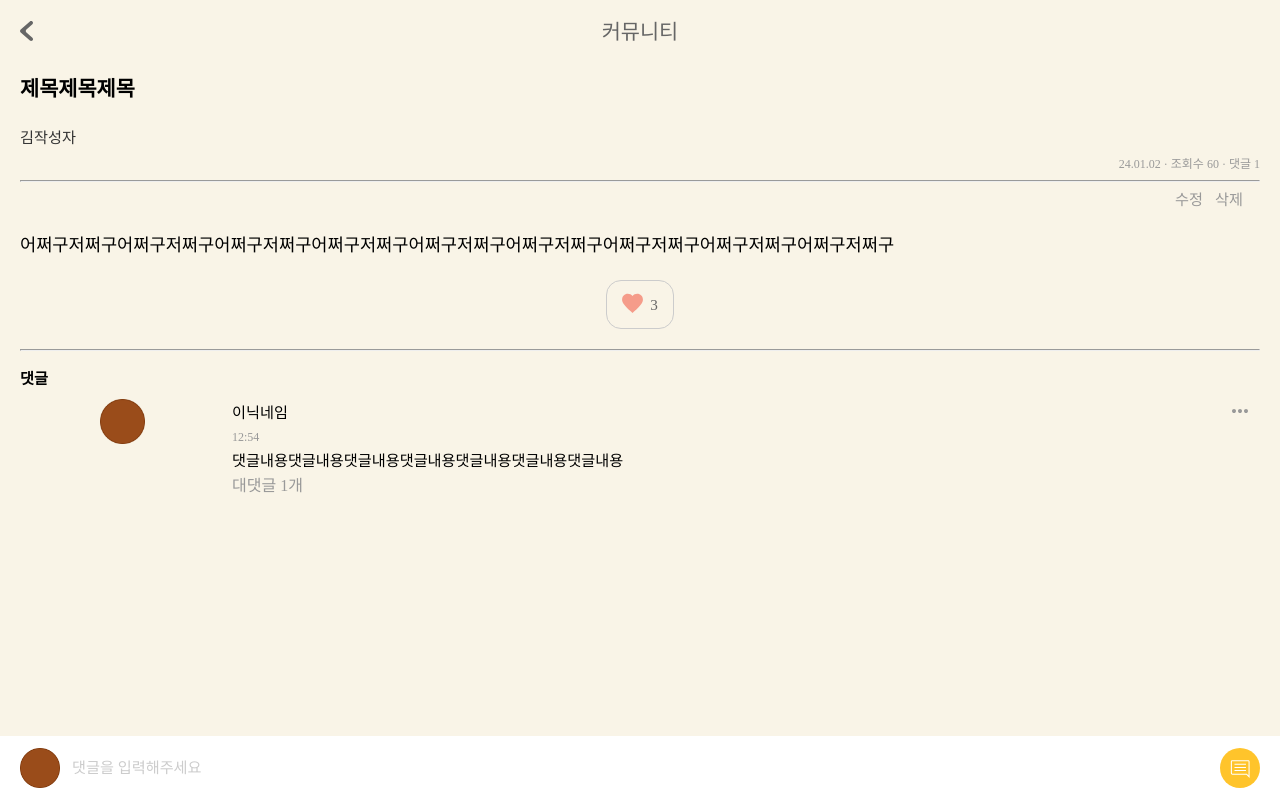
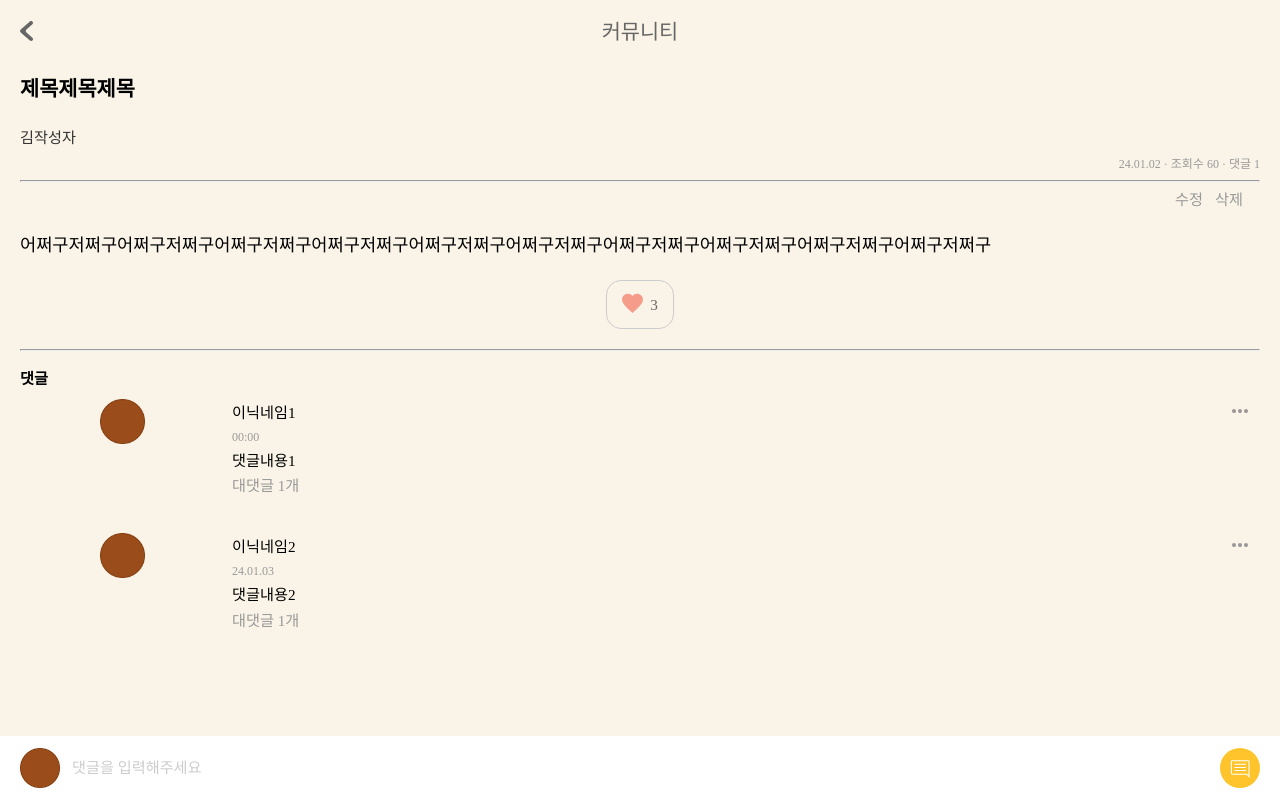
Before and after one commit to coffein-doctor/MST, a Next.js app in the folder mst/: page /community/1 in a window 1280 px wide. Built offline with nearby package versions, Linux system fonts and the light colour scheme; a web font is replaced by a local one.

Commit message:
[FEAT] getFormattedTimeStamp 함수 분리

```diff
--- a/mst/src/app/(mainpage)/community/[id]/page.tsx
+++ b/mst/src/app/(mainpage)/community/[id]/page.tsx
@@ -5,21 +5,75 @@ import BasicTopBar from "@/components/common/TopBar/BasicTopBar";
 import { css } from "@emotion/react";
 import BrownCircle from "../../../../assets/png/BrownCircle.png";
 import Image from "next/image";
+import { useState } from "react";
+import getFormattedTimestamp from "@/utils/getFormattedTimeStamp";
 
 interface CommunityParams {
   params: { id: number };
 }
+
+interface Post {
+  title: string;
+  user: string;
+  date: string;
+  views: number;
+  comments: number;
+  content: string;
+  likes: number;
+}
+
+interface Comment {
+  id: number;
+  username: string;
+  dateTime: string;
+  content: string;
+}
+
+const dummyPost: Post = {
+  title: "제목제목제목",
+  user: "김작성자",
+  date: "2024-01-02T00:00:00+00:00",
+  views: 60,
+  comments: 1,
+  content:
+    "어쩌구저쩌구어쩌구저쩌구어쩌구저쩌구어쩌구저쩌구어쩌구저쩌구어쩌구저쩌구어쩌구저쩌구어쩌구저쩌구어쩌구저쩌구어쩌구저쩌구",
+  likes: 3,
+};
+
+const dummyComments: Comment[] = [
+  {
+    id: 1,
+    username: "이닉네임1",
+    dateTime: "2024-04-01T00:00:00+00:00",
+    content: "댓글내용1",
+  },
+  {
+    id: 2,
+    username: "이닉네임2",
+    dateTime: "2024-01-03T00:00:00+00:00",
+    content: "댓글내용2",
+  },
+];
+
 export default function PostDetail({ params: { id } }: CommunityParams) {
+  const formattedDate = getFormattedTimestamp(dummyPost.date);
+
+  const [isComment, setIsComment] = useState(true);
+
+  const handleReplyInput = () => {
+    setIsComment(!isComment);
+  };
+
   return (
     <div>
       <BasicTopBar content="커뮤니티" />
       <div css={postInfoWrapperCSS}>
-        <div css={postTitleCSS}>제목제목제목</div>
-        <div css={postUserCSS}>김작성자</div>
+        <div css={postTitleCSS}>{dummyPost.title}</div>
+        <div css={postUserCSS}>{dummyPost.user}</div>
         <div css={postInfoCSS}>
-          <span>{"24.01.02"} · </span>
-          <span>조회수 {"60"} · </span>
-          <span>댓글 {"1"}</span>
+          <span>{formattedDate} · </span>
+          <span>조회수 {dummyPost.views} · </span>
+          <span>댓글 {dummyPost.comments}</span>
         </div>
       </div>
       <hr css={hrCSS} />
@@ -29,13 +83,11 @@ export default function PostDetail({ params: { id } }: CommunityParams) {
           <div css={[editDeleteBtnCSS, { marginRight: "12px" }]}>수정</div>
           <div css={[editDeleteBtnCSS, { marginRight: "17px" }]}>삭제</div>
         </div>
-        <p css={postContentCSS}>
-          어쩌구저쩌구어쩌구저쩌구어쩌구저쩌구어쩌구저쩌구어쩌구저쩌구어쩌구저쩌구어쩌구저쩌구어쩌구저쩌구어쩌구저쩌구
-        </p>
+        <p css={postContentCSS}>{dummyPost.content}</p>
         <div css={likedBtnWrapperCSS}>
           <div css={likedBtnCSS}>
             <div css={likedBtnIconCSS}>{FULLHEART}</div>
-            <div css={likedBtnContentCSS}>3</div>
+            <div css={likedBtnContentCSS}>{dummyPost.likes}</div>
           </div>
         </div>
       </div>
@@ -44,14 +96,27 @@ export default function PostDetail({ params: { id } }: CommunityParams) {
       <div>
         <div css={commentTitleCSS}>댓글</div>
         <div>
-          <CommentSet />
+          {dummyComments.map((item) => (
+            <CommentSet
+              key={item.id}
+              username={item.username}
+              dateTime={item.dateTime}
+              content={item.content}
+              handleReplyInput={handleReplyInput}
+            />
+          ))}
         </div>
       </div>
-			<div css={emptyCommentCSS}/>
+      <div css={emptyCommentCSS} />
       {/* 댓글 입력창 */}
       <div css={commentInputWrapperCSS}>
         <Image src={BrownCircle} alt="프로필사진" css={profileImgCSS} />
-        <input css={amountInputContentCSS} placeholder="댓글을 입력해주세요" />
+        <input
+          css={amountInputContentCSS}
+          placeholder={
+            isComment ? "댓글을 입력해주세요" : "대댓글을 입력해주세요"
+          }
+        />
         <button css={commentBtnWrapperCSS}>{CHAT}</button>
       </div>
     </div>
@@ -178,7 +243,6 @@ const commentBtnWrapperCSS = css`
   align-items: center;
 `;
 
-
 const emptyCommentCSS = css`
   height: 64px;
 `;
--- /dev/null
+++ b/mst/src/components/Community/Comment/CommentEditModal.tsx
@@ -0,0 +1,58 @@
+import { THREEDOT } from "@/assets/icons";
+import { css } from "@emotion/react";
+import { useState } from "react";
+
+interface CommentEditModalProps {
+  toggleOpenModal: boolean;
+  isModalOpen: boolean;
+}
+
+export default function CommentEditModal() {
+
+  const [isModalOpen, setIsModalOpen] = useState(false);
+
+
+  const toggleOpenModal = () => {
+    setIsModalOpen(!isModalOpen);
+  };
+
+	const toChangeInput =()=> {
+
+	}
+
+  return (
+    <div css={editDeleteModalBtnCSS}>
+      <div onClick={toggleOpenModal}>
+        {/* THREEDOT 아이콘 클릭 시 수정삭제 옵션을 보여줌 */}
+        {THREEDOT}
+      </div>
+      {/* 수정삭제 옵션 */}
+      {isModalOpen && (
+        <div css={editDeleteModalWrapperCSS}>
+          <div onClick={toChangeInput} css={editDeleteBtnCSS}>수정</div>
+          <div css={editDeleteBtnCSS}>삭제</div>
+        </div>
+      )}
+    </div>
+  );
+}
+
+const editDeleteModalBtnCSS = css`
+  position: relative;
+`;
+
+const editDeleteModalWrapperCSS = css`
+  position: absolute;
+  top: 100%;
+  right: 0;
+  width: 70px;
+  border-radius: 15px;
+  background-color: var(--default-white-color);
+  font-size: var(--font-size-h5);
+  color: var(--gray-color-3);
+`;
+
+const editDeleteBtnCSS = css`
+  padding: 10px 18px;
+  height: 34px;
+`;
--- a/mst/src/components/Community/Comment/CommentSet.tsx
+++ b/mst/src/components/Community/Comment/CommentSet.tsx
@@ -2,19 +2,28 @@ import { css } from "@emotion/react";
 import { useState } from "react";
 import Image from "next/image";
 import BrownCircle from "../../../assets/png/BrownCircle.png";
-import { THREEDOT } from "@/assets/icons";
 import ReplySet from "./ReplySet";
+import CommentEditModal from "./CommentEditModal";
+import getFormattedTimestamp from "@/utils/getFormattedTimeStamp";
 
-export default function CommentSet() {
+interface CommentSetProps {
+  username: string;
+  dateTime: string;
+  content: string;
+  handleReplyInput: () => void;
+}
+
+export default function CommentSet({
+  username,
+  dateTime,
+  content,
+  handleReplyInput,
+}: CommentSetProps) {
+  const formattedDate = getFormattedTimestamp(dateTime);
   const [isReplyOpen, setIsReplyOpen] = useState(false);
-  const [isModalOpen, setIsModalOpen] = useState(false);
-
   const toggleOpenReply = () => {
     setIsReplyOpen(!isReplyOpen);
-  };
-
-  const toggleOpenModal = () => {
-    setIsModalOpen(!isModalOpen);
+    handleReplyInput();
   };
 
   return (
@@ -24,27 +33,13 @@ export default function CommentSet() {
       </div>
       <div css={commentContentWrapperCSS}>
         <div css={commentUpsideWrapperCSS}>
-          <div css={commentUserCSS}>이닉네임</div>
-          <div css={editDeleteModalBtnCSS}>
-            <div onClick={toggleOpenModal}>
-              {/* THREEDOT 아이콘 클릭 시 수정삭제 옵션을 보여줌 */}
-              {THREEDOT}
-            </div>
-            {/* 수정삭제 옵션 */}
-            {isModalOpen && (
-              <div css={editDeleteModalWrapperCSS}>
-                <div css={editDeleteBtnCSS}>수정</div>
-                <div css={editDeleteBtnCSS}>삭제</div>
-              </div>
-            )}
-          </div>
+          <div css={commentUserCSS}>{username}</div>
+          <CommentEditModal />
         </div>
-        <div css={commentTimeCSS}>12:54</div>
-        <div css={commentContentCSS}>
-          댓글내용댓글내용댓글내용댓글내용댓글내용댓글내용댓글내용
-        </div>
+        <div css={commentTimeCSS}>{formattedDate}</div>
+        <div css={commentContentCSS}>{content}</div>
         <div css={replyBtnCSS} onClick={toggleOpenReply}>
-          대댓글 1개
+          대댓글 {"1"}개
         </div>
         {/* Reply */}
         {isReplyOpen && <ReplySet />}
@@ -85,26 +80,6 @@ const commentUserCSS = css`
   font-size: var(--font-size-h5);
 `;
 
-const editDeleteModalBtnCSS = css`
-  position: relative;
-`;
-
-const editDeleteModalWrapperCSS = css`
-  position: absolute;
-  top: 100%;
-  right: 0;
-  width: 70px;
-  border-radius: 15px;
-  background-color: var(--default-white-color);
-  font-size: var(--font-size-h5);
-  color: var(--gray-color-3);
-`;
-
-const editDeleteBtnCSS = css`
-  padding: 10px 18px;
-  height: 34px;
-`;
-
 const commentTimeCSS = css`
   font-size: var(--font-size-h6);
   color: var(--gray-color-3);
@@ -118,5 +93,6 @@ const commentContentCSS = css`
 
 const replyBtnCSS = css`
   color: var(--gray-color-3);
+  font-size: var(--font-size-h5);
   margin-bottom: 20px;
 `;
--- a/mst/src/components/Community/Comment/ReplySet.tsx
+++ b/mst/src/components/Community/Comment/ReplySet.tsx
@@ -1,6 +1,7 @@
 import { css } from "@emotion/react";
 import Image from "next/image";
 import BrownCircle from "../../../assets/png/BrownCircle.png";
+import CommentEditModal from "./CommentEditModal";
 
 export default function ReplySet() {
   return (
@@ -11,6 +12,7 @@ export default function ReplySet() {
       <div css={replyContentWrapperCSS}>
         <div css={replyUpsideWrapperCSS}>
           <div css={replyUserCSS}>저닉네임</div>
+					<CommentEditModal />
         </div>
         <div css={replyTimeCSS}>13:53</div>
         <div css={replyContentCSS}>
--- /dev/null
+++ b/mst/src/utils/getFormattedTimeStamp.ts
@@ -0,0 +1,10 @@
+import dayjs from "dayjs";
+// 하루이상 차이나면 기존의 시간에서 날짜로 형식 변경
+export default function getFormattedTimestamp(timestamp: string): string {
+  const currentTime = dayjs();
+  const createdTime = dayjs(timestamp);
+
+  return currentTime.diff(createdTime, "day") >= 1
+    ? createdTime.format("YY.MM.DD")
+    : createdTime.format("HH:mm");
+}
```
Also changed, not shown: mst/src/app/(mainpage)/community/(with-select)/feed/page.tsx (+7 -1 lines), mst/src/components/Community/PostForm.tsx (+2 -8 lines).
